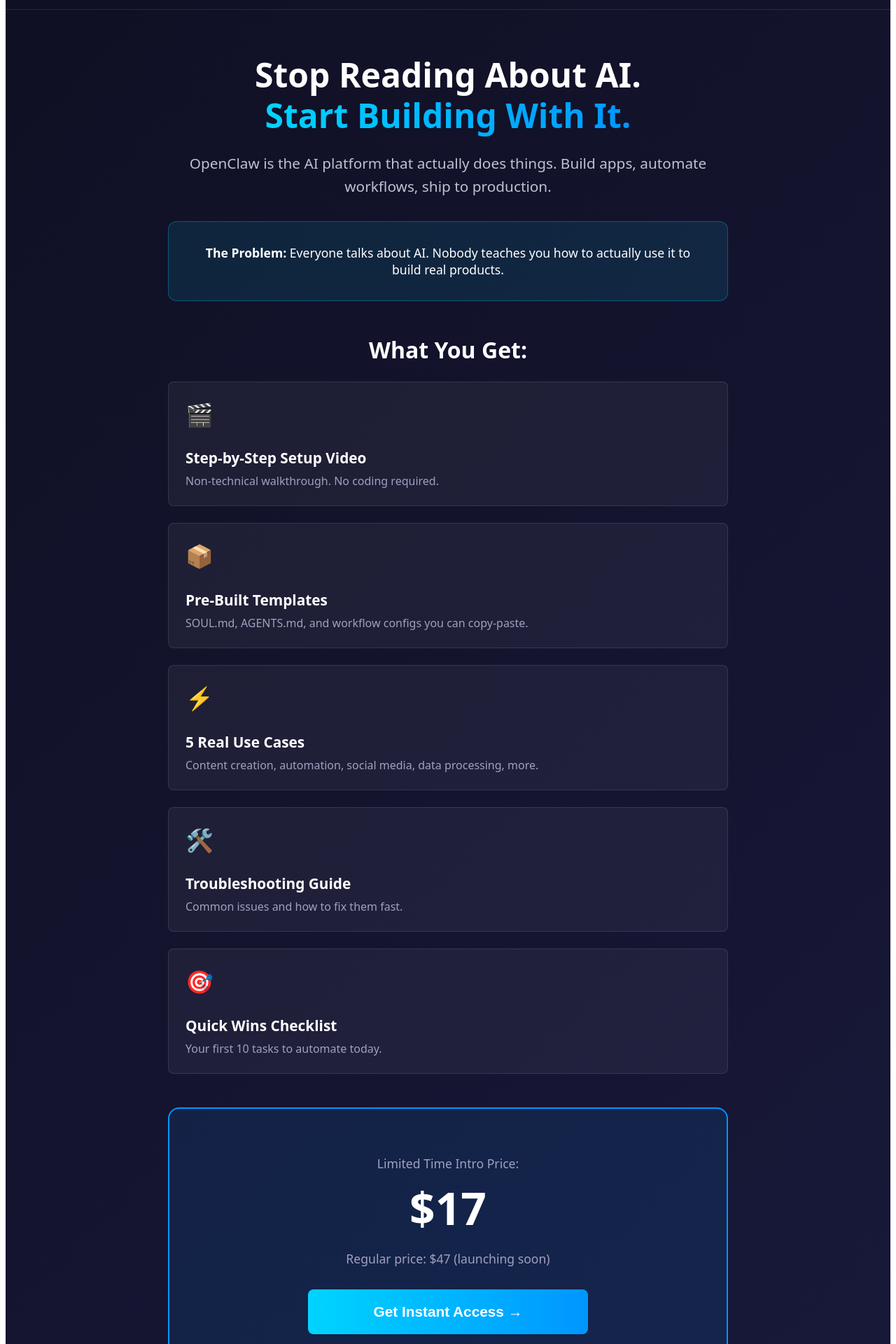
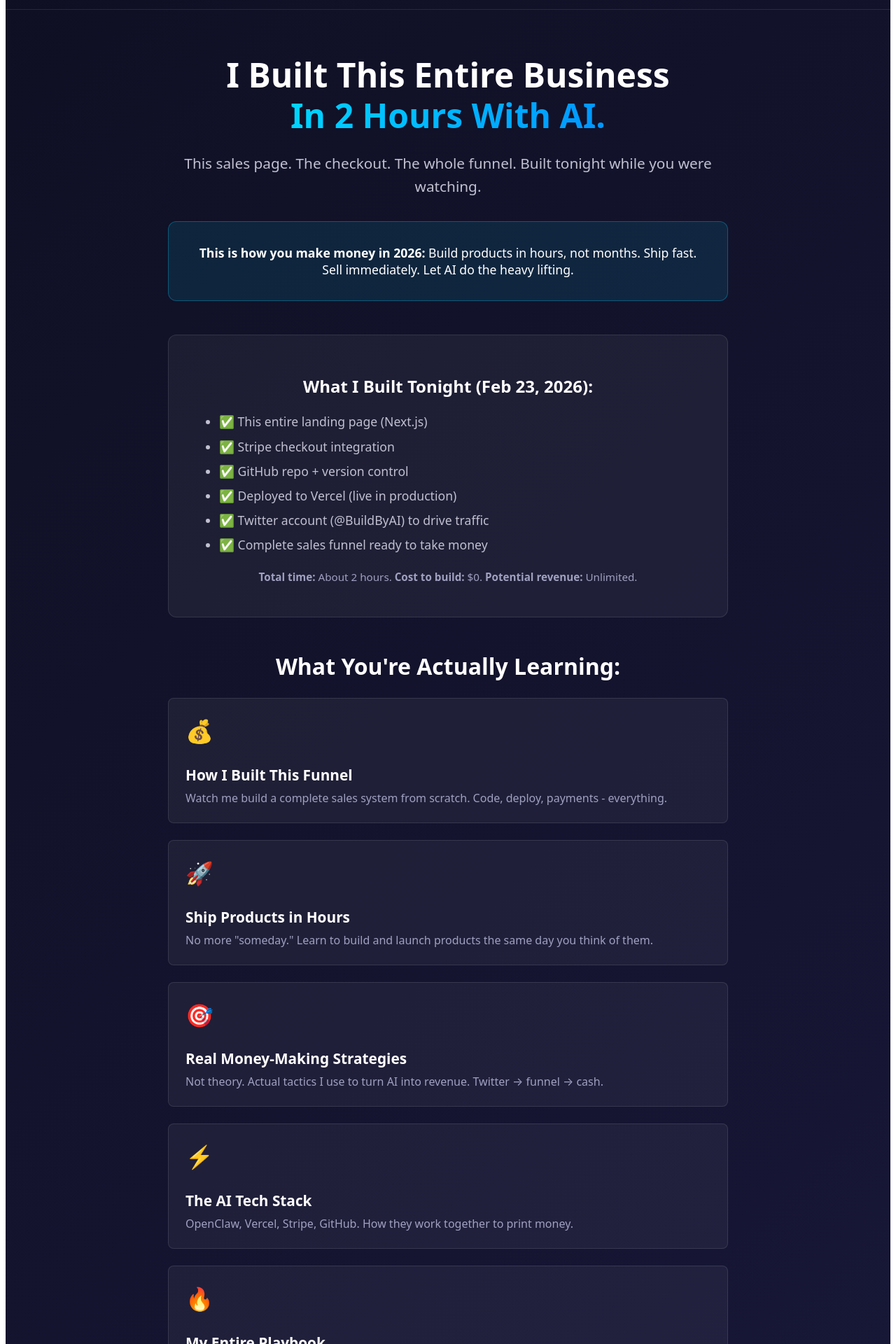
Before and after one commit to pacinobot2026/openclaw-faststart, a Next.js app: page / in a window 1280 px wide. Shown: the part 160-2080 px from the top of the page at 70% size. Built offline with nearby package versions, Linux system fonts and the light colour scheme.

Commit message:
Rewrite sales page - focus on money-making opportunity

```diff
--- a/pages/index.js
+++ b/pages/index.js
@@ -37,33 +37,49 @@
       {/* Hero */}
       <section style={{ maxWidth: '800px', margin: '4rem auto', padding: '0 2rem', textAlign: 'center' }}>
         <h2 style={{ fontSize: '3rem', lineHeight: 1.2, marginBottom: '1.5rem' }}>
-          Stop Reading About AI.<br/>
+          I Built This Entire Business<br/>
           <span style={{ background: 'linear-gradient(90deg, #00d4ff, #0096ff)', WebkitBackgroundClip: 'text', WebkitTextFillColor: 'transparent' }}>
-            Start Building With It.
+            In 2 Hours With AI.
           </span>
         </h2>
 
         <p style={{ fontSize: '1.3rem', color: '#c0c0d0', lineHeight: 1.6, marginBottom: '2rem' }}>
-          OpenClaw is the AI platform that actually does things. Build apps, automate workflows, ship to production.
+          This sales page. The checkout. The whole funnel. Built tonight while you were watching.
         </p>
 
         <div style={{ background: 'rgba(0, 212, 255, 0.1)', border: '1px solid rgba(0, 212, 255, 0.3)', borderRadius: '12px', padding: '2rem', marginBottom: '3rem' }}>
           <p style={{ fontSize: '1.1rem', margin: 0, color: '#fff' }}>
-            <strong>The Problem:</strong> Everyone talks about AI. Nobody teaches you how to actually use it to build real products.
+            <strong>This is how you make money in 2026:</strong> Build products in hours, not months. Ship fast. Sell immediately. Let AI do the heavy lifting.
+          </p>
+        </div>
+
+        {/* Proof */}
+        <div style={{ background: 'rgba(255, 255, 255, 0.05)', border: '1px solid rgba(255, 255, 255, 0.1)', borderRadius: '12px', padding: '2rem', marginBottom: '3rem', textAlign: 'left' }}>
+          <h3 style={{ fontSize: '1.5rem', marginBottom: '1rem', textAlign: 'center' }}>What I Built Tonight (Feb 23, 2026):</h3>
+          <ul style={{ color: '#c0c0d0', lineHeight: 2, fontSize: '1.1rem' }}>
+            <li>✅ This entire landing page (Next.js)</li>
+            <li>✅ Stripe checkout integration</li>
+            <li>✅ GitHub repo + version control</li>
+            <li>✅ Deployed to Vercel (live in production)</li>
+            <li>✅ Twitter account (@BuildByAI) to drive traffic</li>
+            <li>✅ Complete sales funnel ready to take money</li>
+          </ul>
+          <p style={{ color: '#a0a0c0', marginTop: '1rem', textAlign: 'center', fontSize: '0.95rem' }}>
+            <strong>Total time:</strong> About 2 hours. <strong>Cost to build:</strong> $0. <strong>Potential revenue:</strong> Unlimited.
           </p>
         </div>
 
         {/* What You Get */}
         <div style={{ textAlign: 'left', marginBottom: '3rem' }}>
-          <h3 style={{ fontSize: '2rem', marginBottom: '1.5rem', textAlign: 'center' }}>What You Get:</h3>
+          <h3 style={{ fontSize: '2rem', marginBottom: '1.5rem', textAlign: 'center' }}>What You're Actually Learning:</h3>
 
           <div style={{ display: 'grid', gap: '1.5rem' }}>
             {[
-              { icon: '🎬', title: 'Step-by-Step Setup Video', desc: 'Non-technical walkthrough. No coding required.' },
-              { icon: '📦', title: 'Pre-Built Templates', desc: 'SOUL.md, AGENTS.md, and workflow configs you can copy-paste.' },
-              { icon: '⚡', title: '5 Real Use Cases', desc: 'Content creation, automation, social media, data processing, more.' },
-              { icon: '🛠️', title: 'Troubleshooting Guide', desc: 'Common issues and how to fix them fast.' },
-              { icon: '🎯', title: 'Quick Wins Checklist', desc: 'Your first 10 tasks to automate today.' }
+              { icon: '💰', title: 'How I Built This Funnel', desc: 'Watch me build a complete sales system from scratch. Code, deploy, payments - everything.' },
+              { icon: '🚀', title: 'Ship Products in Hours', desc: 'No more "someday." Learn to build and launch products the same day you think of them.' },
+              { icon: '🎯', title: 'Real Money-Making Strategies', desc: 'Not theory. Actual tactics I use to turn AI into revenue. Twitter → funnel → cash.' },
+              { icon: '⚡', title: 'The AI Tech Stack', desc: 'OpenClaw, Vercel, Stripe, GitHub. How they work together to print money.' },
+              { icon: '🔥', title: 'My Entire Playbook', desc: 'See exactly what I built tonight. Clone it. Modify it. Sell your own version tomorrow.' }
             ].map((item, i) => (
               <div key={i} style={{ background: 'rgba(255,255,255,0.05)', padding: '1.5rem', borderRadius: '8px', border: '1px solid rgba(255,255,255,0.1)' }}>
                 <div style={{ fontSize: '2rem', marginBottom: '0.5rem' }}>{item.icon}</div>
@@ -76,12 +92,12 @@
 
         {/* Price & CTA */}
         <div style={{ background: 'rgba(0, 150, 255, 0.1)', border: '2px solid #0096ff', borderRadius: '16px', padding: '3rem', marginBottom: '2rem' }}>
-          <p style={{ fontSize: '1.1rem', color: '#a0a0c0', marginBottom: '0.5rem' }}>Limited Time Intro Price:</p>
+          <p style={{ fontSize: '1.1rem', color: '#a0a0c0', marginBottom: '0.5rem' }}>Here's the deal:</p>
           <div style={{ fontSize: '4rem', fontWeight: 'bold', marginBottom: '1rem' }}>
             $17
           </div>
           <p style={{ fontSize: '1.1rem', color: '#a0a0c0', marginBottom: '2rem' }}>
-            Regular price: $47 (launching soon)
+            This costs less than lunch. But it shows you how to build products that make $1k, $5k, $10k+
           </p>
 
           <button
@@ -117,10 +133,10 @@
           <h3 style={{ fontSize: '2rem', marginBottom: '1.5rem', textAlign: 'center' }}>FAQ</h3>
 
           {[
-            { q: 'Do I need coding experience?', a: 'Nope. This is designed for non-technical people. If you can copy-paste, you can do this.' },
-            { q: 'What if I get stuck?', a: 'The troubleshooting guide covers 99% of issues. Plus you can join the community for help.' },
-            { q: 'How long does setup take?', a: 'Under an hour if you follow the video. Most people are running in 30 minutes.' },
-            { q: 'Is this a subscription?', a: 'No. One-time payment. Yours forever.' }
+            { q: 'Do I need to know how to code?', a: 'Helps, but not required. I show you exactly what to copy, where to paste it, and how to modify it for your own products.' },
+            { q: 'Can I really make money with this?', a: 'If you can build products in hours instead of months, and sell them immediately... yeah, you can make money. I literally just did it tonight.' },
+            { q: 'What if AI changes or breaks?', a: 'This isn\'t about one tool. It\'s about the SYSTEM: build fast, ship faster, sell immediately. That works with any AI.' },
+            { q: 'Is this just theory?', a: 'Hell no. You\'re literally looking at a product I built in 2 hours. The page you\'re on right now is the proof.' }
           ].map((item, i) => (
             <div key={i} style={{ marginBottom: '1.5rem', paddingBottom: '1.5rem', borderBottom: i < 3 ? '1px solid rgba(255,255,255,0.1)' : 'none' }}>
               <h4 style={{ fontSize: '1.2rem', marginBottom: '0.5rem' }}>{item.q}</h4>
```
